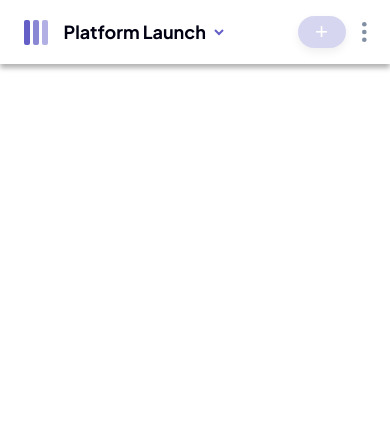
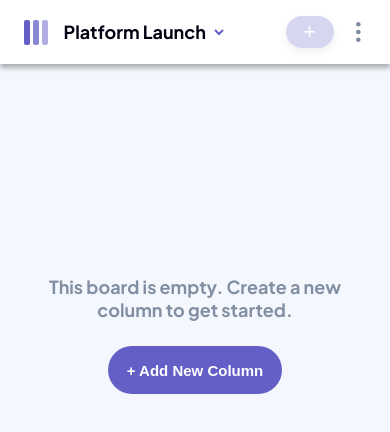
Before and after one commit to BasilGaudion/Kanban-task-manager, a React app: page / in a window 390 px wide. Shown: the top 432 px of the page. Built offline with nearby package versions, Linux system fonts and the light colour scheme.

Commit message:
feature/main page in mobile when board is empty

```diff
--- a/src/components/Header/index.tsx
+++ b/src/components/Header/index.tsx
@@ -1,9 +1,10 @@
-import React from 'react';
+import React, { useState } from 'react';
 import './styles.scss';
 import { LogoMobile, IconChevronDown, IconCross, IconVerticalEllipsis } from '../../assets';
 const Header = () => {
 
   return (
+
     <header className='header'>
       <div className='header__container container'>
         <div className='header__left-group'>
@@ -12,10 +13,13 @@ const Header = () => {
           <img src={IconChevronDown} alt="" />
         </div>
         <div className='header__right-group'>
-          <button type='button' className='header__add-task'>
+          <button type='button' className='header__add-task header__add-task--disable'>
             +
           </button>
+          <button type='button' className='header__settings'>
           <img src={IconVerticalEllipsis} className='header__ellipsis'alt="" />
+          </button>
+
         </div>
 
       </div>
--- a/src/components/Header/styles.scss
+++ b/src/components/Header/styles.scss
@@ -5,7 +5,8 @@
     justify-content: center;
     height: 64px;
     box-shadow: 0 4px 5px rgba(0, 0, 0, 0.3);
-
+    position: relative;
+    z-index: 1;
 
     &__container {
         display: flex;
@@ -34,20 +35,28 @@
         align-items: center;
     }
 
-    &__ellipsis {
-        cursor: pointer;
+    &__settings {
+         cursor: pointer;
+        display: flex;
+        justify-content: center;
+        align-items: center;
         margin-left: 16px;
+        border: none;
+        background-color: #FFF;
     }
 
     &__add-task {
         width: 48px;
         height: 32px;
+        border-radius: 48px;
         background-color: #635FC7;
-        border-radius: 48px;
         border: none;
         color: #FFF;
         font-size: 1.4rem;
-        opacity: 0.25;
         filter: drop-shadow(0px 4px 4px rgba(0, 0, 0, 0.25));
+
+        &--disable {
+            opacity: 0.25;
+        }
     }
 }
--- /dev/null
+++ b/src/components/Main/index.tsx
@@ -0,0 +1,15 @@
+import React from 'react';
+import './styles.scss';
+
+const Main = () => {
+  return (
+    <main className='main'>
+        <div className='main__container container'>
+        <h3 className='main__empty-board'>This board is empty. Create a new column to get started.</h3>
+        <button type='button' className='main__button-column'>+ Add New Column</button>
+        </div>
+    </main>
+  );
+};
+
+export default Main;
--- /dev/null
+++ b/src/components/Main/styles.scss
@@ -0,0 +1,35 @@
+.main {
+    background-color: #F4F7FD;
+    height: calc(100vh - 64px);
+    position: relative;
+    z-index: 0;
+    display: flex;
+    justify-content: center;
+
+    &__container {
+        display: flex;
+        flex-direction: column;
+        align-items: center;
+        gap: 25px;
+        margin-top: 211px;
+    }
+
+    &__empty-board {
+        text-align: center;
+        color: var(--medium-grey, #828FA3);
+        font-size: 1.125rem;
+        font-weight: 700;
+        line-height: normal;
+    }
+
+    &__button-column {
+        width: 174px;
+        height: 48px;
+        border-radius: 24px;
+        background: var(--main-purple, #635FC7);
+        border: none;
+        color: var(--white, #FFF);
+        font-size: .9375rem;
+        font-weight: 700;
+    }
+}
--- a/src/pages/Board/index.tsx
+++ b/src/pages/Board/index.tsx
@@ -1,13 +1,15 @@
 import React from 'react';
 import './styles.scss';
 import Header from '../../components/Header'
+import Main from '../../components/Main';
 
-const Home = () => {
+const Board = () => {
   return (
-    <div className="home">
+    <div className="Board">
       <Header />
+      <Main />
     </div>
   );
 };
 
-export default Home;
+export default Board;
```
